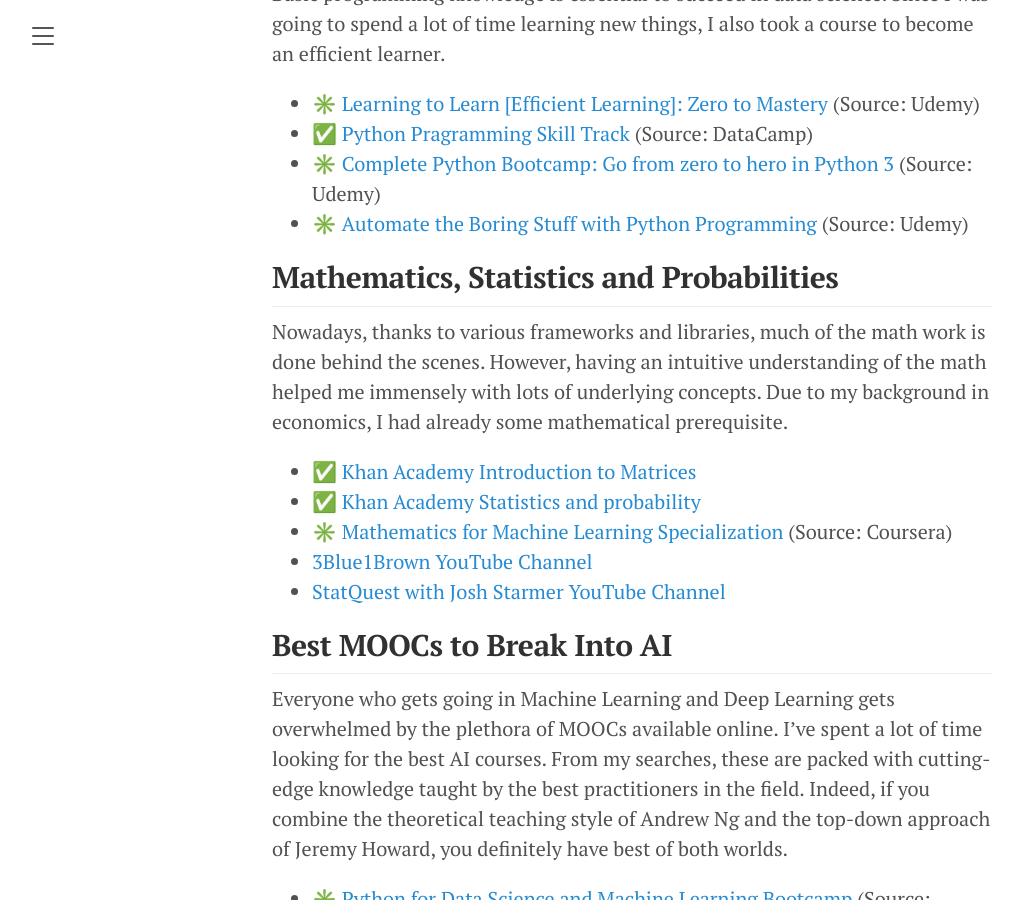
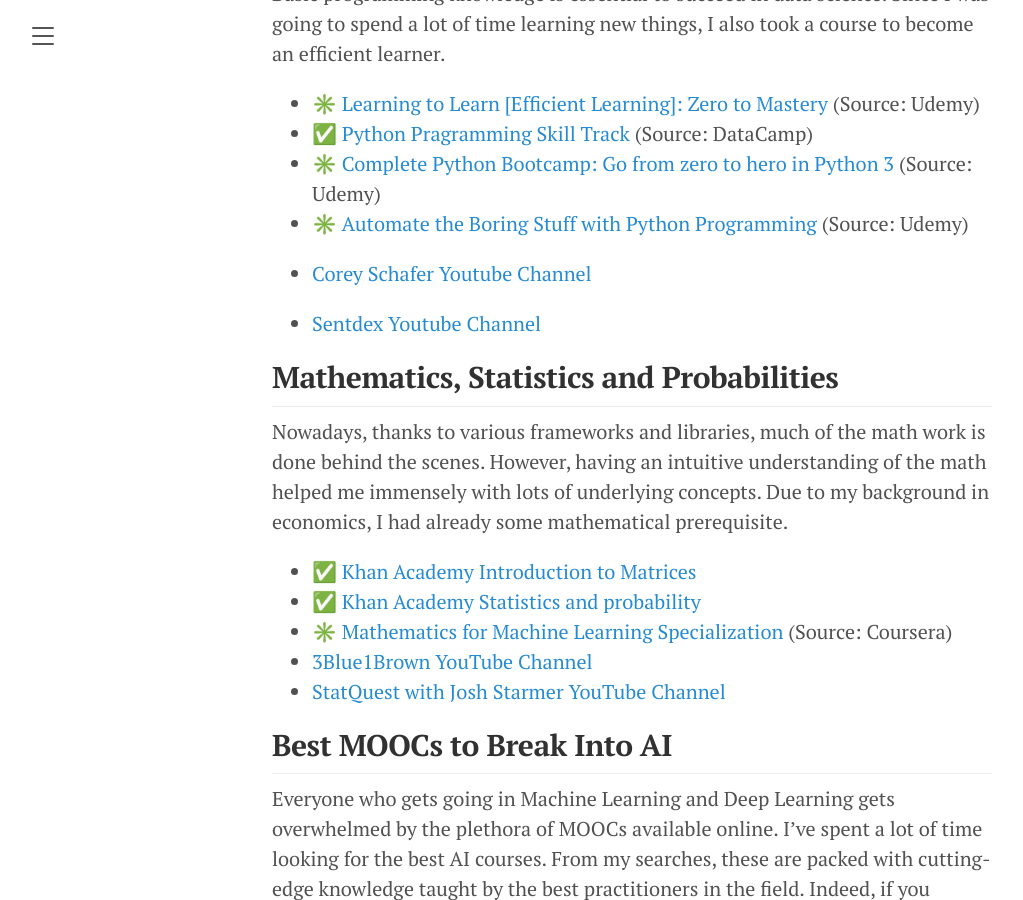
Before and after one commit to florentfettu/florentfettu.github.io, a Jekyll site: the page built from _posts/2020-05-26-my-self-created-artificial-intelligence-path.md, in a window 1280 px wide and 900 px high, scrolled down 1073 px. Shown: the whole window, without its empty margins (8-1031 px from the left). Built offline with Jekyll 4.4.1, drawn with Linux system fonts in a browser that asks for light colours; nearby versions of some CDN libraries; some of the changed text lies outside the part shown.

Commit message:
Update 2020-05-26-my-self-created-artificial-intelligence-path.md

```diff
--- a/_posts/2020-05-26-my-self-created-artificial-intelligence-path.md
+++ b/_posts/2020-05-26-my-self-created-artificial-intelligence-path.md
@@ -30,6 +30,10 @@
 * ✅ <a href="https://www.datacamp.com/tracks/python-programming" target="_blank">Python Pragramming Skill Track</a> (Source: DataCamp)
 * ✳️ <a href="https://www.udemy.com/course/complete-python-bootcamp/" target="_blank"> Complete Python Bootcamp: Go from zero to hero in Python 3 </a> (Source: Udemy)
 * ✳️ <a href="https://www.udemy.com/course/automate/" target="_blank"> Automate the Boring Stuff with Python Programming </a> (Source: Udemy)
+
+* <a href="https://www.youtube.com/channel/UCCezIgC97PvUuR4_gbFUs5g" target="_blank"> Corey Schafer Youtube Channel </a>
+
+* <a href="https://www.youtube.com/user/sentdex" target="_blank"> Sentdex Youtube Channel </a>
 
 ## Mathematics, Statistics and Probabilities
 
```
Also changed, not shown: other parts of _posts/2020-05-26-my-self-created-artificial-intelligence-path.md (+0 -4 lines).
